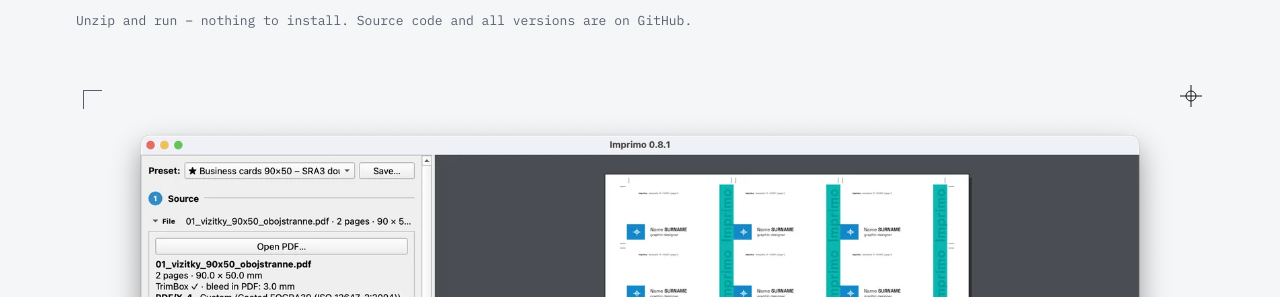
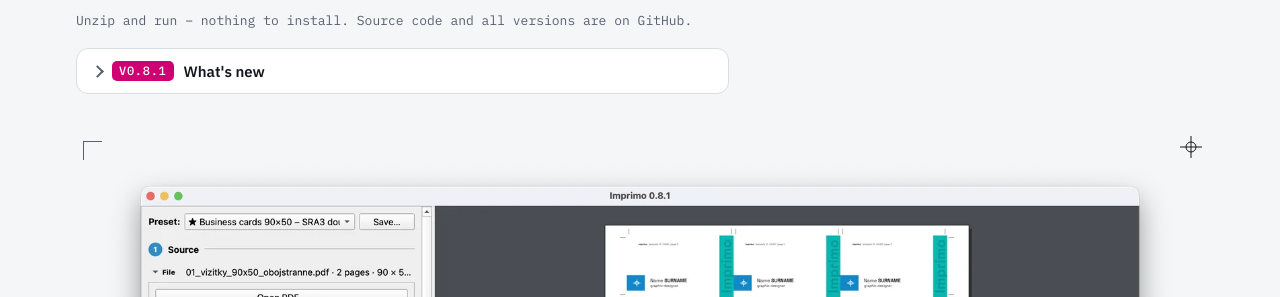
Before and after one commit to imprimo-imposition/imprimo, a plain HTML site: page docs/index.html in a window 1280 px wide. Shown: the part 503-800 px from the top of the page. Drawn offline with Linux system fonts and the light colour scheme.

Commit message:
Website: "What's new" under the downloads, filled from latest.json
The notes of the latest release (SK/EN) in a collapsible box with a link to
the release page; hidden when latest.json cannot be loaded. Fallback version
in the kicker updated to v0.8.1.

Co-Authored-By: Claude Opus 5.5 <noreply@anthropic.com>

```diff
--- a/docs/index.html
+++ b/docs/index.html
@@ -96,6 +96,15 @@ h1 { font: 800 clamp(40px, 6.4vw, 76px)/1.02 var(--display); letter-spacing: -.0
 .btn.primary small { color: inherit; opacity: .8; }
 .btn svg { width: 18px; height: 18px; flex: none; }
 .fine { font: 400 13px/1.5 var(--mono); color: var(--muted); margin-top: 14px; }
+.news { margin-top: 18px; max-width: 64ch; border: 1px solid var(--rule); border-radius: 12px; background: var(--sheet); }
+.news summary { cursor: pointer; padding: 12px 16px; font: 600 15px/1.3 var(--text); list-style: none; display: flex; align-items: center; gap: 10px; }
+.news summary::-webkit-details-marker { display: none; }
+.news summary::before { content: ""; width: 7px; height: 7px; border-right: 2px solid var(--muted); border-bottom: 2px solid var(--muted); rotate: -45deg; transition: rotate .15s; flex: none; }
+.news[open] summary::before { rotate: 45deg; }
+.news summary b { font: 500 12px/1 var(--mono); letter-spacing: .06em; text-transform: uppercase; color: var(--accent-ink); background: var(--accent); padding: 4px 7px; border-radius: 5px; }
+.news ul { margin: 0; padding: 0 16px 0 36px; color: var(--muted); font-size: 15px; line-height: 1.5; }
+.news li + li { margin-top: 6px; }
+.news .more { display: inline-block; margin: 12px 16px 14px 36px; font: 500 13px/1 var(--mono); color: var(--accent); }
 
 /* a screenshot laid on a press sheet, with crop marks and a registration target */
 .sheet { position: relative; padding: 26px; }
@@ -227,7 +236,7 @@ footer a { color: var(--ink); }
 <main id="top">
   <div class="wrap hero">
     <div>
-      <div class="kicker"><b>v0.7.0</b><span>Windows · macOS · Linux</span><span>GPL-3.0</span></div>
+      <div class="kicker"><b>v0.8.1</b><span>Windows · macOS · Linux</span><span>GPL-3.0</span></div>
       <h1><span lang="sk">Vyraďovanie PDF pre tlač.</span><span lang="en">PDF imposition for print.</span></h1>
       <p class="lead">
         <span lang="sk">Vizitky, brožúry, skladačky s bigom aj plagáty po dieloch – rýchlo, vektorovo a s kontrolou PDF/X. Zadarmo, bez inštalácie, pre školy aj tlačiarne.</span>
@@ -248,6 +257,12 @@ footer a { color: var(--ink); }
         <span lang="sk">Rozbaľ a spusti – nič sa neinštaluje. Zdrojový kód a všetky verzie sú na GitHube.</span>
         <span lang="en">Unzip and run – nothing to install. Source code and all versions are on GitHub.</span>
       </p>
+      <!-- filled from latest.json (notes) by the script below; stays hidden without it -->
+      <details class="news" id="news" hidden>
+        <summary><b>v</b><span lang="sk">Čo je nové</span><span lang="en">What's new</span></summary>
+        <ul lang="sk"></ul><ul lang="en"></ul>
+        <a class="more" href="https://github.com/imprimo-imposition/imprimo/releases/latest"><span lang="sk">Všetky zmeny na GitHube →</span><span lang="en">Full release notes on GitHub →</span></a>
+      </details>
     </div>
     <figure class="sheet" style="margin:0">
       <svg class="reg" viewBox="0 0 22 22" aria-hidden="true"><circle cx="11" cy="11" r="5" fill="none" stroke="currentColor" stroke-width="1"/><path d="M11 0v22M0 11h22" stroke="currentColor" stroke-width="1"/></svg>
@@ -509,10 +524,26 @@ footer a { color: var(--ink); }
     var k = document.querySelector(".kicker b");
     if (k && tag) k.textContent = tag;
   }
+  // "What's new" under the downloads: the notes of the latest release, both languages
+  function news(j) {
+    var box = document.getElementById("news");
+    if (!box || !j.notes) return;
+    var any = false;
+    ["sk", "en"].forEach(function (l) {
+      var ul = box.querySelector('ul[lang="' + l + '"]');
+      (j.notes[l] || []).forEach(function (t) {
+        var li = document.createElement("li"); li.textContent = t; ul.appendChild(li); any = true;
+      });
+    });
+    if (!any) return;
+    box.querySelector("summary b").textContent = "v" + j.version;
+    if (j.page) box.querySelector(".more").href = j.page;
+    box.hidden = false;
+  }
   // latest.json is written by packaging/package.py with every release
   fetch("latest.json", { cache: "no-cache" })
     .then(function (r) { if (!r.ok) throw r; return r.json(); })
-    .then(function (j) { apply("v" + j.version, j.downloads || {}); })
+    .then(function (j) { apply("v" + j.version, j.downloads || {}); news(j); })
     .catch(function () {
       return fetch("https://api.github.com/repos/imprimo-imposition/imprimo/releases/latest")
         .then(function (r) { return r.ok ? r.json() : null; })
```
